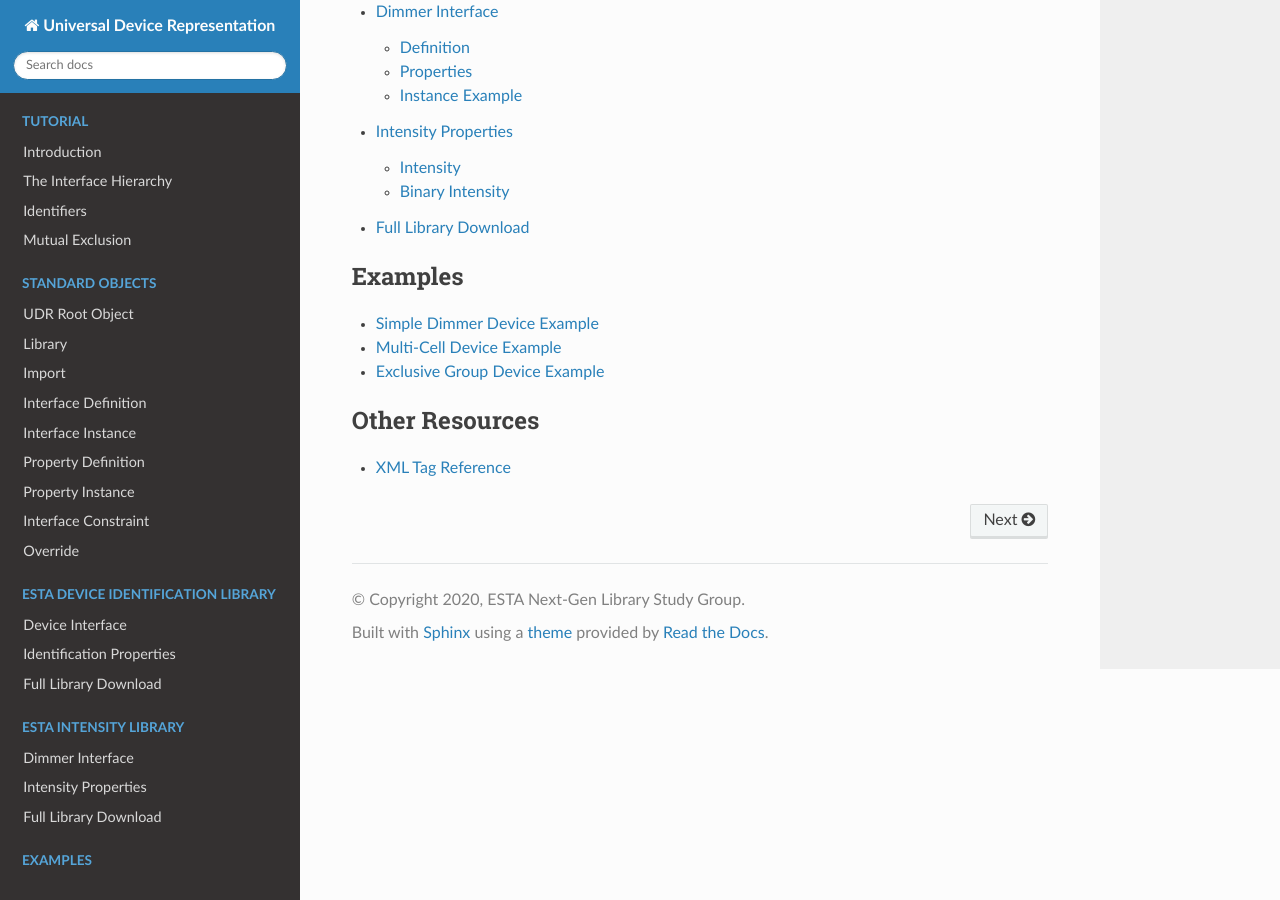
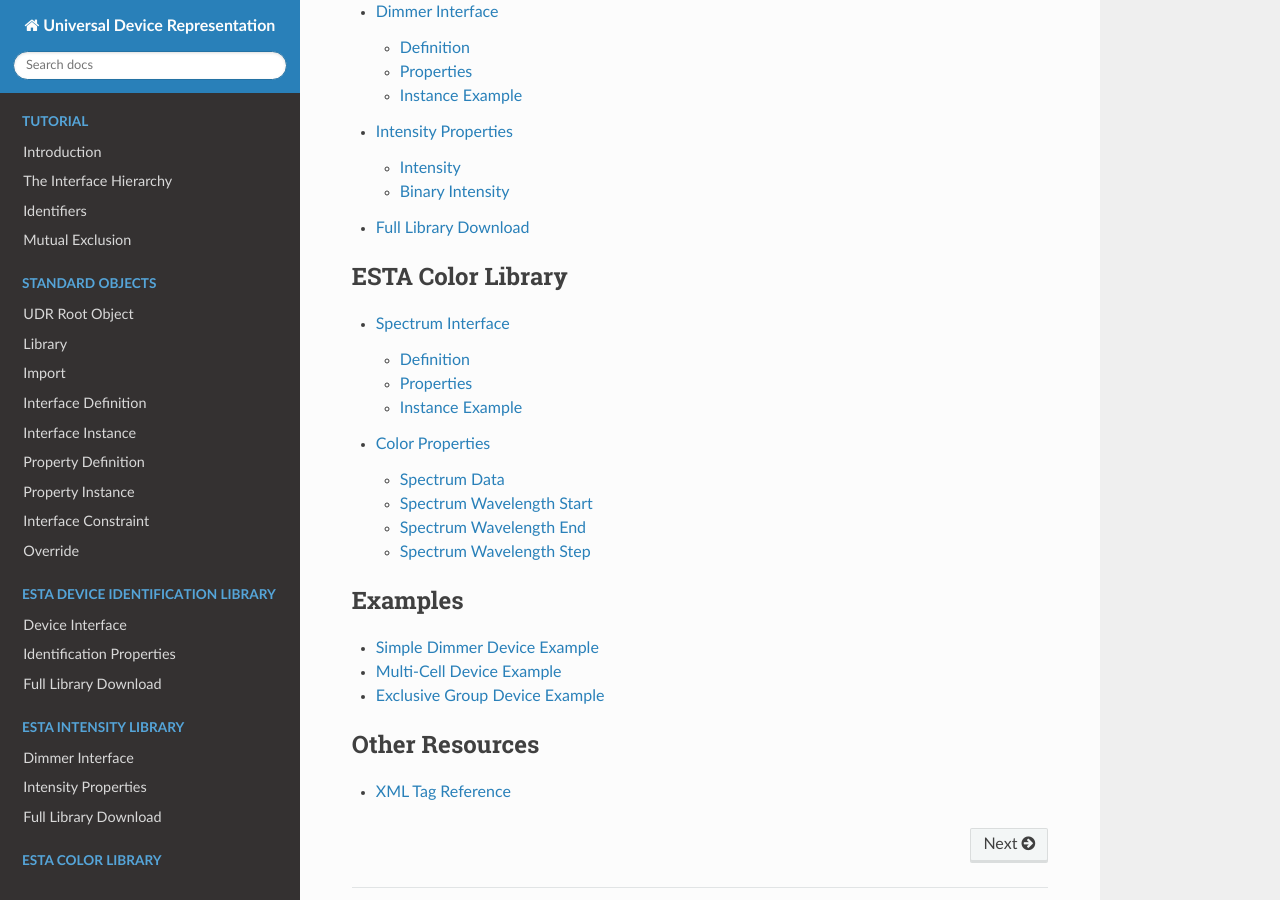
Before and after one commit to samkearney/esta-ngl, a Sphinx documentation site: the page built from docs/index.rst, in a window 1280 px wide and 900 px high, scrolled down 2152 px. Built offline with Sphinx 7.4.7 and the Read the Docs theme 2.0.0, drawn with Linux system fonts in a browser that asks for light colours.

Commit message:
Add TOC for Color Library

```diff
--- a/docs/index.rst
+++ b/docs/index.rst
@@ -52,6 +52,13 @@
 
 .. toctree::
    :maxdepth: 2
+   :caption: ESTA Color Library
+
+   color_library/spectrum_interface
+   color_library/color_properties
+
+.. toctree::
+   :maxdepth: 2
    :caption: Examples
 
    examples/simple_dimmer
```
